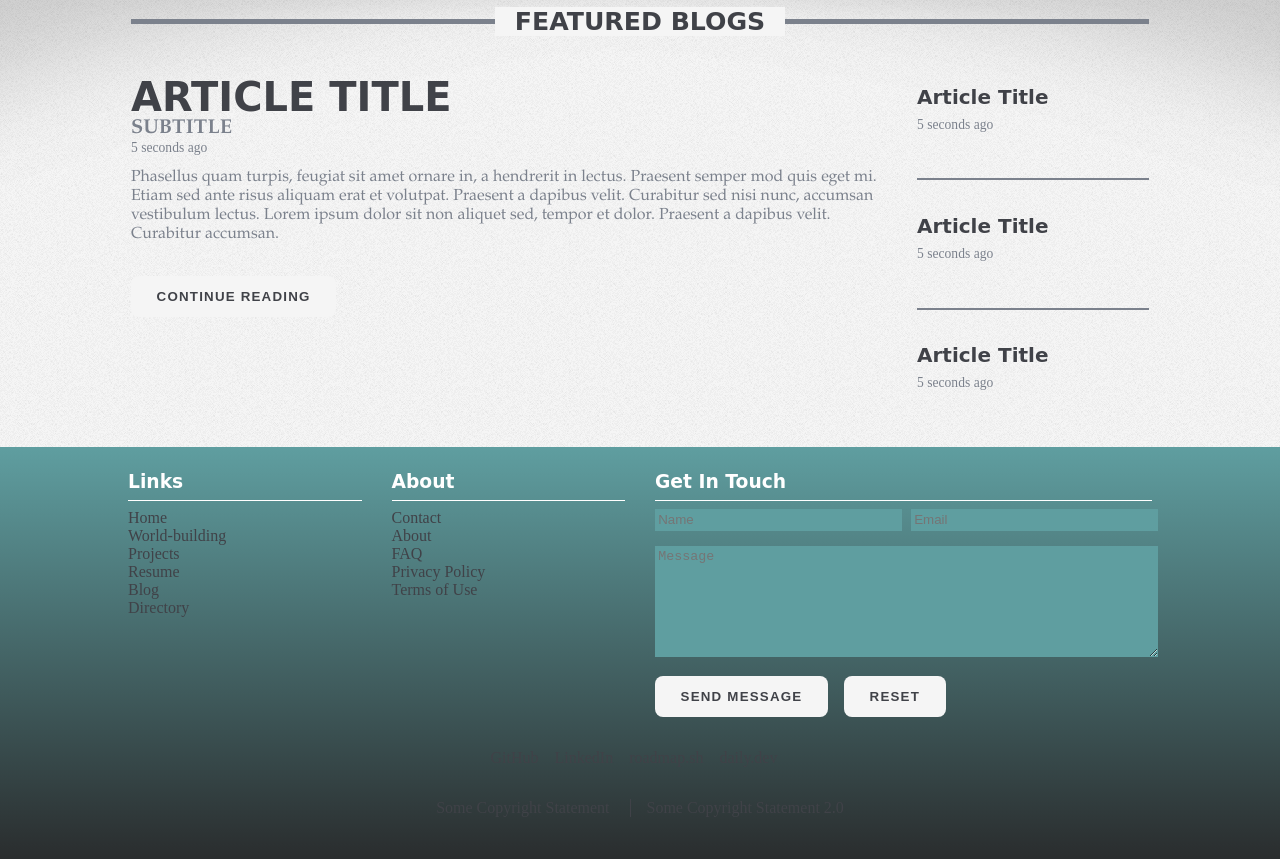
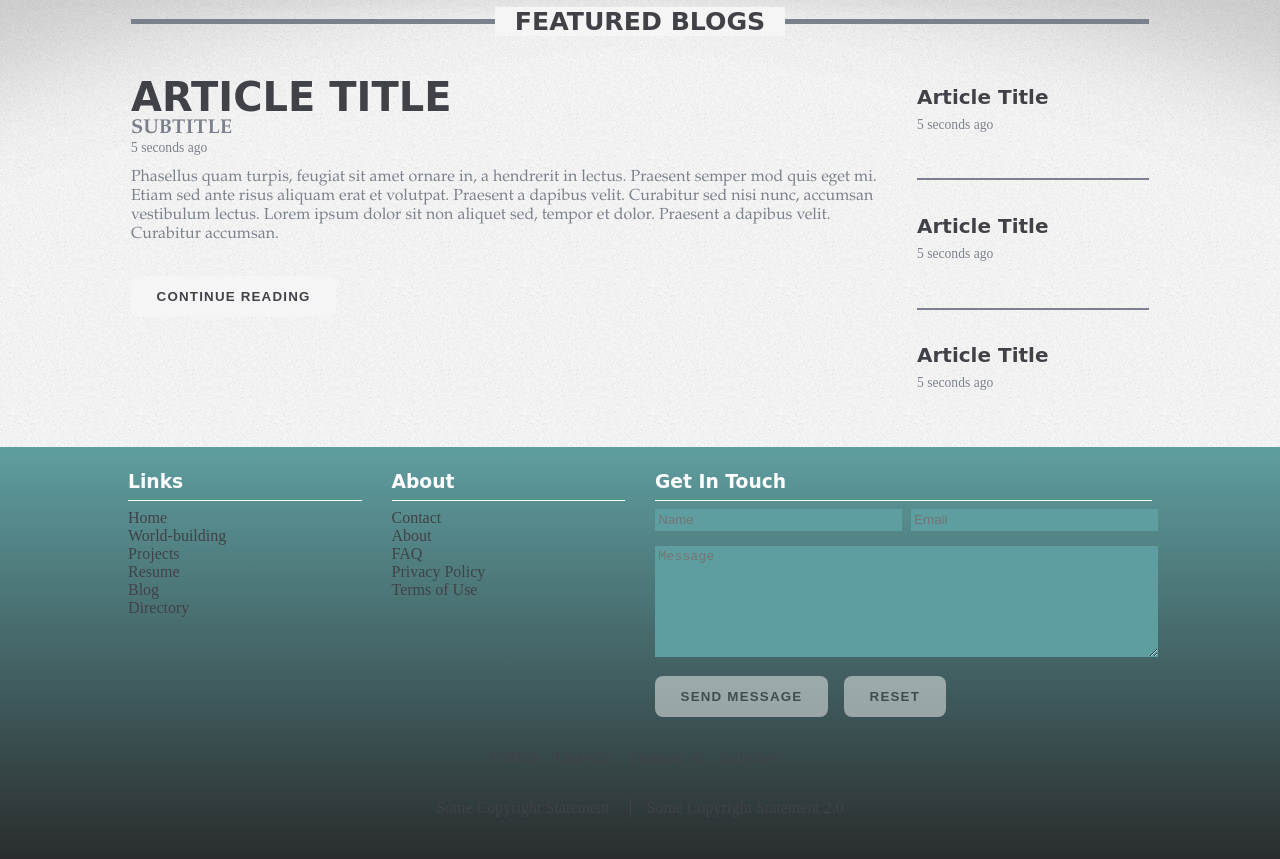
Before and after one commit to Sugar500/sugar500.github.io, a plain HTML site: page index.html in a window 1280 px wide. Shown: the part 917-1776 px from the top of the page. Drawn offline with Linux system fonts and the light colour scheme.

Commit message:
Disable footer buttons and update styles for disabled state
Footer buttons are now disabled by default to prevent accidental interactions. Added styles for disabled buttons to indicate inactivity with reduced opacity and a "not-allowed" cursor. Adjusted hover effect to exclude disabled buttons.

```diff
--- a/assets/components/footer.html
+++ b/assets/components/footer.html
@@ -48,8 +48,8 @@
                     </div>
                     <div class="col-12">
                         <ul class="actions">
-                            <li><button type="submit">Send Message</button></li>
-                            <li><button type="reset">Reset</button></li>
+                            <li><button disabled type="submit">Send Message</button></li>
+                            <li><button disabled type="reset">Reset</button></li>
                         </ul>
                     </div>
                 </form>
--- a/styles/main.css
+++ b/styles/main.css
@@ -451,9 +451,14 @@ button {
     cursor: pointer;
 }
 
-button:hover {
+button:hover:not([disabled]) {
     color: var(--accent-color);
     padding: 0.9rem 1.7rem;
+}
+
+button:disabled, button[disabled] {
+    opacity: 0.5;
+    cursor: not-allowed;
 }
 
 .style-header {
```
